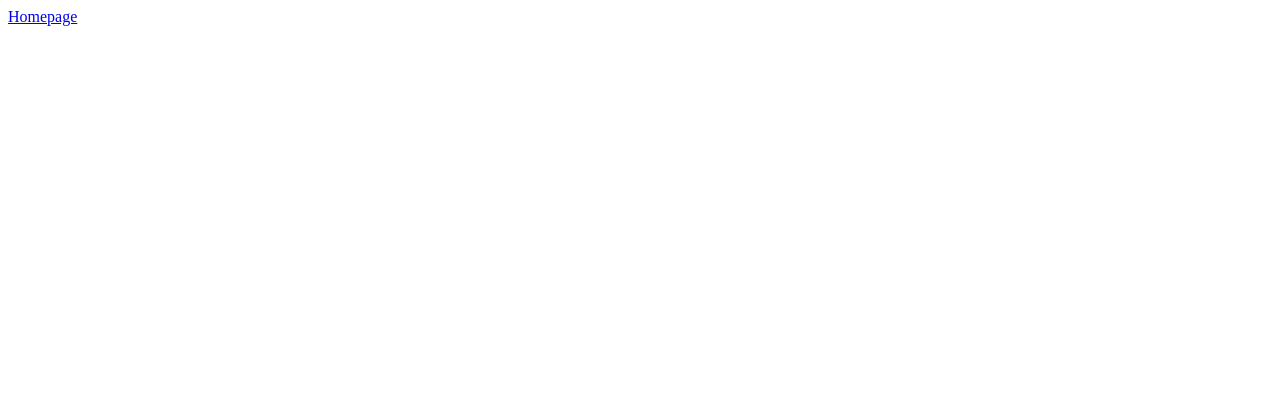
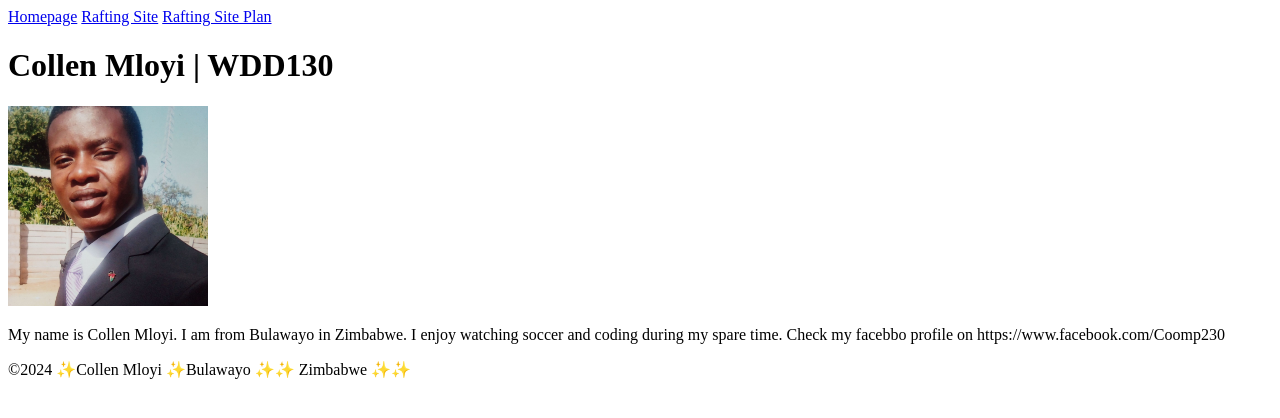
Before and after one commit to coomp230/wdd130, a plain HTML site: page index.html in a window 1280 px wide. Drawn offline with Linux system fonts and the light colour scheme.

Commit message:
update for assignent 1

```diff
--- a/index.html
+++ b/index.html
@@ -8,11 +8,20 @@
 <body>
     <header>
         <nav>
-            <a href=/wdd130">Homepage</a>
-            <a href=""></a>
-            <a href=""></a>
-            <a href=""></a>
+            <a href="#">Homepage</a>
+            <a href="wwr/">Rafting Site</a>
+            <a href="wwr/site-plan-rafting.html">Rafting Site Plan</a>
         </nav>
     </header>
+    <main>
+        <h1> Collen Mloyi | WDD130</h1>
+        <img src="images/profile.jpg" alt="My Name is Collen Mloyi" width="200">
+        <p>My name is Collen Mloyi. I am from Bulawayo in Zimbabwe. I enjoy watching soccer and coding during my spare
+        time. Check my facebbo profile on https://www.facebook.com/Coomp230</p>
+
+    </main>
+    <footer>
+        <p> &copy;2024 ✨Collen Mloyi ✨Bulawayo ✨✨ Zimbabwe ✨✨ </p>
+    </footer>
 </body>
 </html>
```
Also changed, not shown: images/profile.jpg (added).
